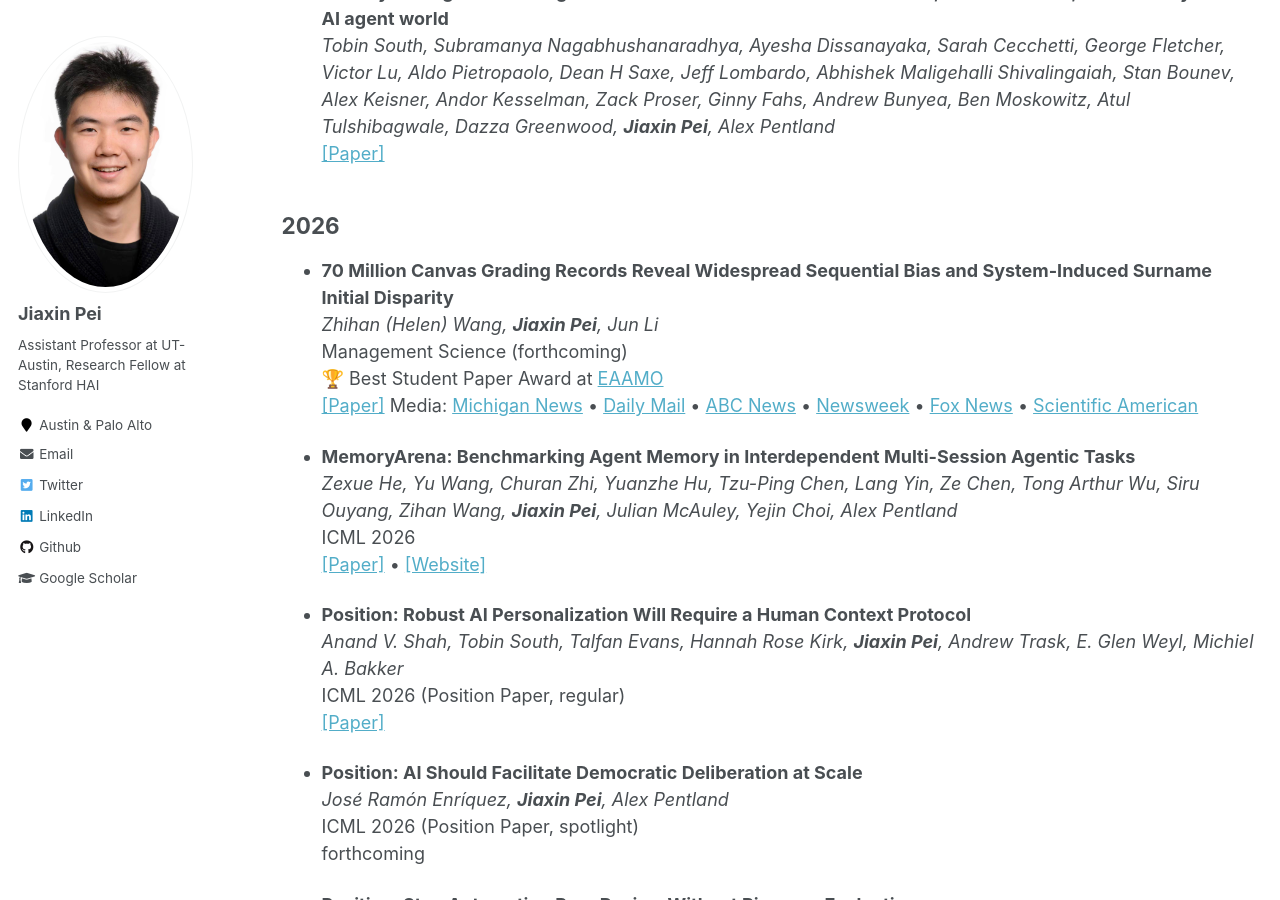
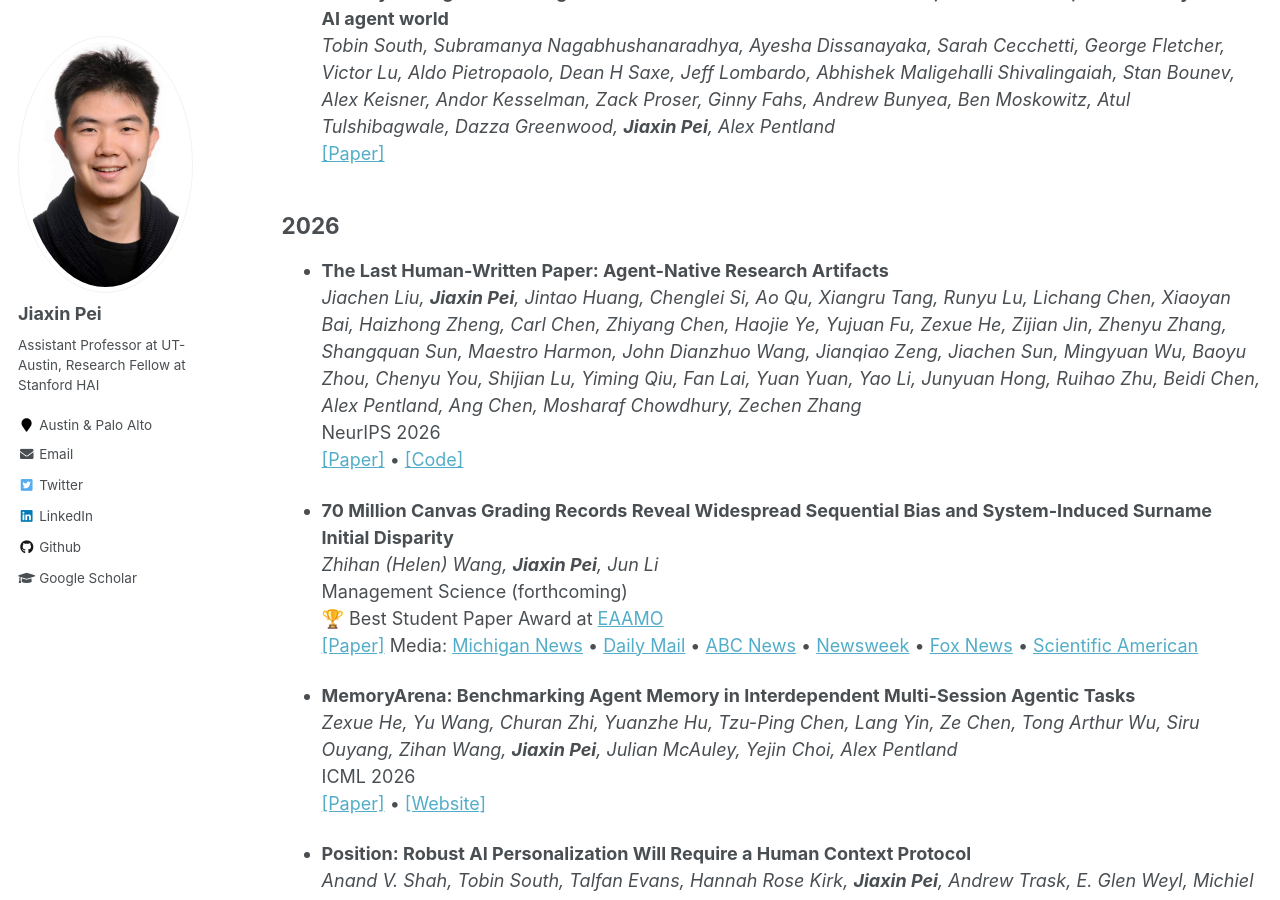
Before and after one commit to Jiaxin-Pei/Jiaxin-Pei.github.io, a Jekyll site: the page built from _pages/publications.md, in a window 1280 px wide and 900 px high, scrolled down 1783 px. Built offline with Jekyll 4.4.1, drawn with Linux system fonts in a browser that asks for light colours.

Commit message:
Note media coverage on the about page and add the NeurIPS 2026 Ara paper.
Co-authored-by: Cursor <cursoragent@cursor.com>

```diff
--- a/_pages/publications.md
+++ b/_pages/publications.md
@@ -90,6 +90,11 @@ redirect_from:
   [[Paper]](https://arxiv.org/abs/2412.06864) [[Website]](https://political-llm.org) -->
 
 ## 2026
+
+* **The Last Human-Written Paper: Agent-Native Research Artifacts**
+  *Jiachen Liu, **Jiaxin Pei**, Jintao Huang, Chenglei Si, Ao Qu, Xiangru Tang, Runyu Lu, Lichang Chen, Xiaoyan Bai, Haizhong Zheng, Carl Chen, Zhiyang Chen, Haojie Ye, Yujuan Fu, Zexue He, Zijian Jin, Zhenyu Zhang, Shangquan Sun, Maestro Harmon, John Dianzhuo Wang, Jianqiao Zeng, Jiachen Sun, Mingyuan Wu, Baoyu Zhou, Chenyu You, Shijian Lu, Yiming Qiu, Fan Lai, Yuan Yuan, Yao Li, Junyuan Hong, Ruihao Zhu, Beidi Chen, Alex Pentland, Ang Chen, Mosharaf Chowdhury, Zechen Zhang*
+  NeurIPS 2026
+  [[Paper]](https://arxiv.org/abs/2604.24658) • [[Code]](https://github.com/Orchestra-Research/Agent-Native-Research-Artifact)
 
 * **70 Million Canvas Grading Records Reveal Widespread Sequential Bias and System-Induced Surname Initial Disparity**
   *Zhihan (Helen) Wang, **Jiaxin Pei**, Jun Li*
```
Also changed, not shown: _pages/about.md (+1 -1 lines).
